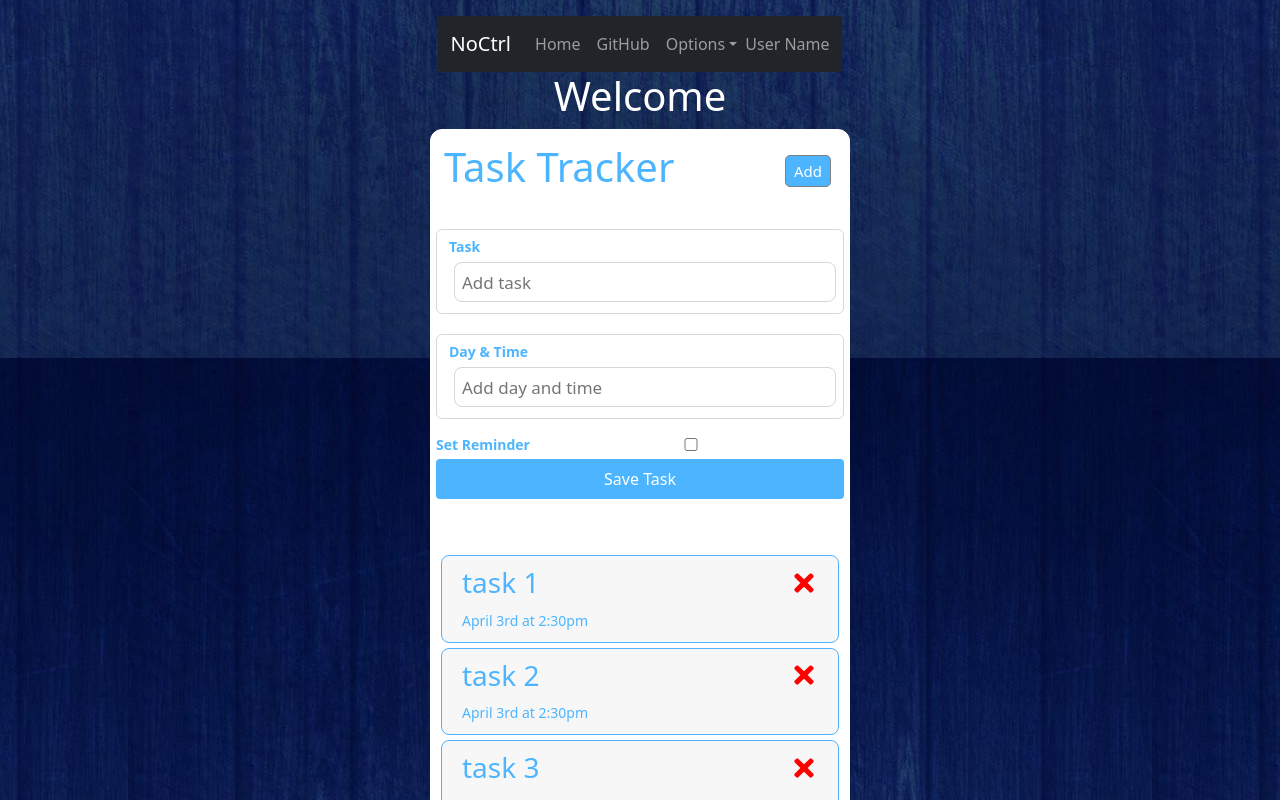
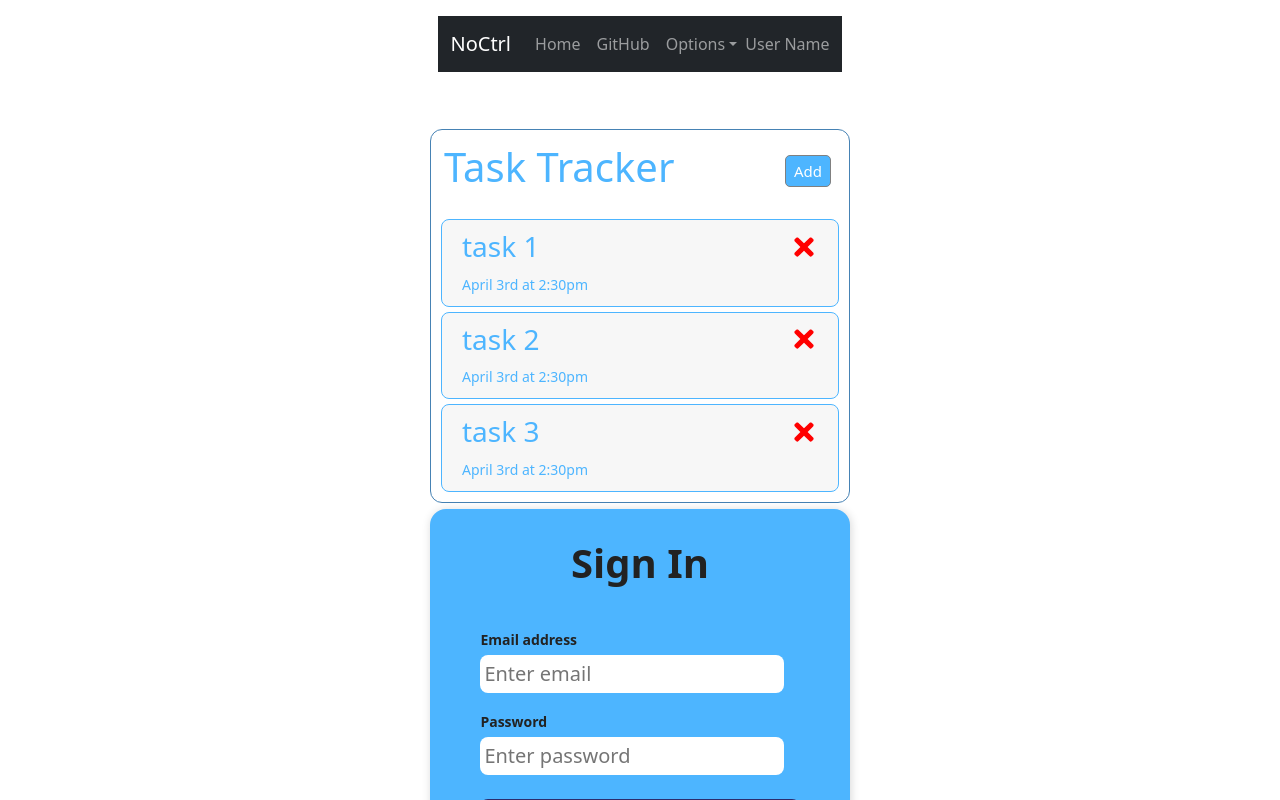
Before and after one commit to a-programmer-guy/react-login-with-authentication, a React (Create React App) app: page / in a window 1280 px wide. Shown: the top 800 px of the page. Built offline with nearby package versions, Linux system fonts and the light colour scheme.

Commit message:
Complete Task Tracker Functionality
Clicking on the add button will either open the add task form or
close it. The button is dynamic and changes depending on whether
the form is showing or not.

```diff
--- a/src/App.js
+++ b/src/App.js
@@ -9,6 +9,8 @@ import TaskHeader from './components/taskTracker/TaskHeader';
 import Tasks from './components/taskTracker/Tasks';
 import TaskTracker from './components/taskTracker/TaskTracker';
 function App() {
+
+  // Array of task objects
   const [tasks, setTasks] = useState([
     {
       id: 1,
@@ -30,16 +32,26 @@ function App() {
     }
   ]
   )
+
   // Add a task
   const addTask = (task) => {
-    console.log(task)
+    const id = Math.floor(Math.random() * 1000 ) + 1
+    console.log(id)
+
+  // Task object with id, and spread of other task properties
+  const newTask = { id, ...task }
+
+  // Pass in the array of existing tasks and add the newly created task
+  setTasks([...tasks, newTask])
   }
   // Delete a task
   const deleteTask = (id) => {
+    // Filter out the task to be deleted from the list of tasks
     setTasks(tasks.filter((task) => task.id !== id))
   }
   // Set/Remove reminder
   const toggleReminder = (id) => {
+    // Loop through the tasks, if task id matches, toggle the reminder property, otherise just leave the task as is
     setTasks(tasks.map((task) => task.id === id ? {...task, reminder : !task.reminder } : task))
   }
   return (
--- a/src/components/taskTracker/AddTask.jsx
+++ b/src/components/taskTracker/AddTask.jsx
@@ -7,8 +7,19 @@ const AddTask = ({onAdd}) => {
   const [day, setDay] = useState('')
   const [reminder, setReminder] = useState(false)
 
-  const onSubmit = () =>{
-    console.log('submit')
+  const onSubmit = (e) =>{
+    e.preventDefault()
+    // Check for valid text
+    if(!text){
+      alert('Please enter a valid task.')
+      return
+    }
+    // Call the onAdd function passed fown from App.js
+    onAdd({text, day, reminder})
+    // Reset state of inputs
+    setDay('')
+    setText('')
+    setReminder(false)
   }
   return (
     <Form className='add-task-form' onSubmit={onSubmit}>
@@ -36,6 +47,7 @@ const AddTask = ({onAdd}) => {
         <label htmlFor='task-reminder' >Set Reminder</label>
         <input
           type='checkbox'
+          checked={reminder}
           value={reminder}
           onChange={(e) => setReminder(e.currentTarget.checked)}
         />
--- a/src/components/taskTracker/TaskHeader.jsx
+++ b/src/components/taskTracker/TaskHeader.jsx
@@ -2,16 +2,12 @@ import PropTypes from "prop-types";
 import "./tasktracker.css";
 import Button from "../Button";
 
-const TaskHeader = ({ title }) => {
-
-  const handleClick = () => {
-    console.log('Click!')
-  }
+const TaskHeader = ({ title, onAdd, showAdd }) => {
 
   return (
       <header className="task_header">
         <h1>{title}</h1>
-        <Button name="add_task_btn" text="Add" onClick={handleClick} />
+        <Button  text={showAdd ? 'Close' : 'Add'} color={showAdd ? 'orange' : ''} onClick={onAdd} name="add_task_btn"/>
       </header>
   );
 };
--- a/src/components/taskTracker/TaskTracker.jsx
+++ b/src/components/taskTracker/TaskTracker.jsx
@@ -1,19 +1,25 @@
-import TaskHeader from './TaskHeader'
-import Tasks from './Tasks'
-import './tasktracker.css'
-import AddTask from './AddTask'
+import { useState } from 'react';
+import TaskHeader from './TaskHeader';
+import Tasks from './Tasks';
+import './tasktracker.css';
+import AddTask from './AddTask';
 
-const TaskTracker = ({tasks, onDelete, onToggle, onAdd }) => {
+const TaskTracker = ({ tasks, onDelete, onToggle, onAdd }) => {
+
+    // Toggle add task form
+    const [showAddTask, setShowAddTask] = useState(false)
+
   return (
-    <div className='task_container'>
-      <TaskHeader />
-      <AddTask onAdd={onAdd}/>
-      {tasks.length > 0 ?
-      <Tasks tasks={tasks} onDelete={onDelete} onToggle={onToggle}/>
-      :
-      <div className='task'>No tasks available</div>}
+    <div className="task_container">
+      <TaskHeader onAdd={() => setShowAddTask(!showAddTask)} showAdd={showAddTask} />
+      {showAddTask && <AddTask onAdd={onAdd} />}
+      {tasks.length > 0 ? (
+        <Tasks tasks={tasks} onDelete={onDelete} onToggle={onToggle} />
+      ) : (
+        <div className="task">No tasks available</div>
+      )}
     </div>
-  )
-}
+  );
+};
 
-export default TaskTracker
+export default TaskTracker;
--- a/src/components/taskTracker/tasktracker.css
+++ b/src/components/taskTracker/tasktracker.css
@@ -15,7 +15,7 @@
   margin: 1px auto;
   overflow: auto;
   min-height: 300px;
-  border: 1px solid steelblue;
+  border: 1px solid steelblue !important;
   padding: 5px;
   border: 1px solid;
   border-radius: 0.75rem;
--- a/src/index.css
+++ b/src/index.css
@@ -37,7 +37,7 @@
 body {
   font-family: 'Poppins', sans-serif;
   margin: 0;
-  background-image: url(./assets/bg-texture.jpg);
+  /* background-image: url(./assets/bg-texture.jpg); */
   background-position: center;
   background-repeat: repeat;
   background-attachment: fixed;
```
